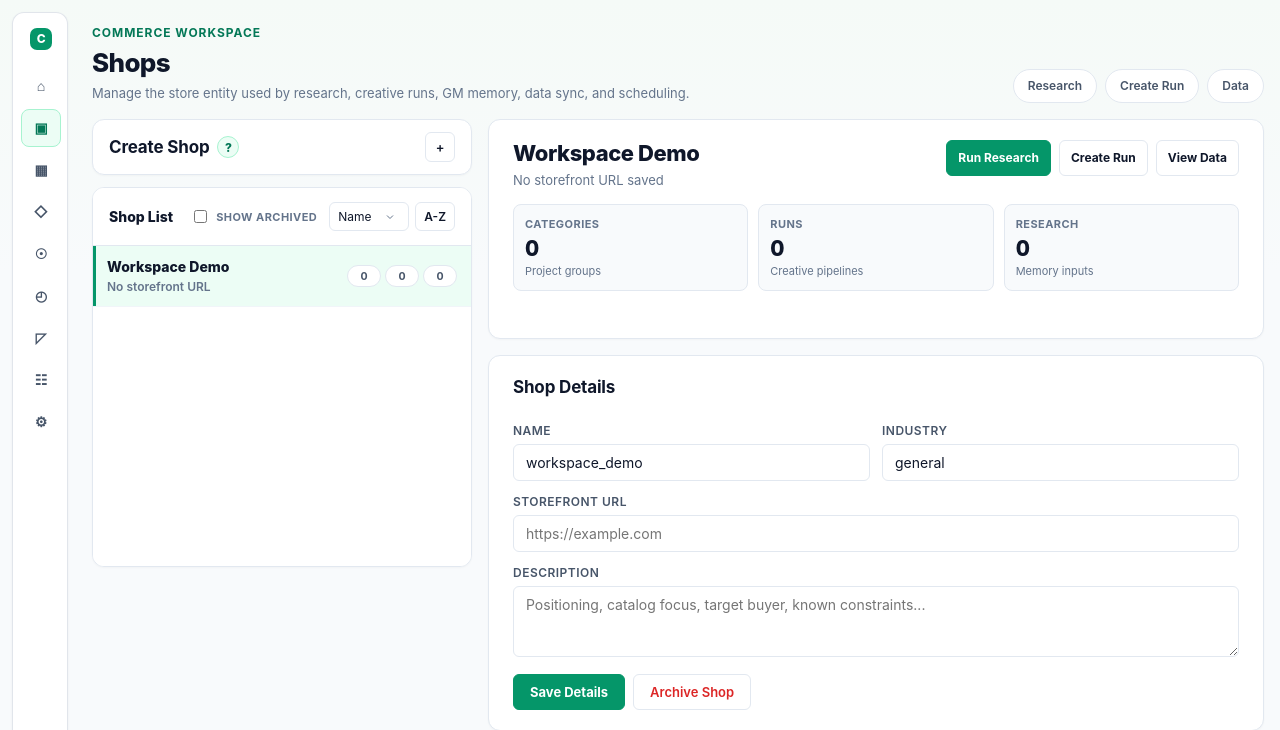
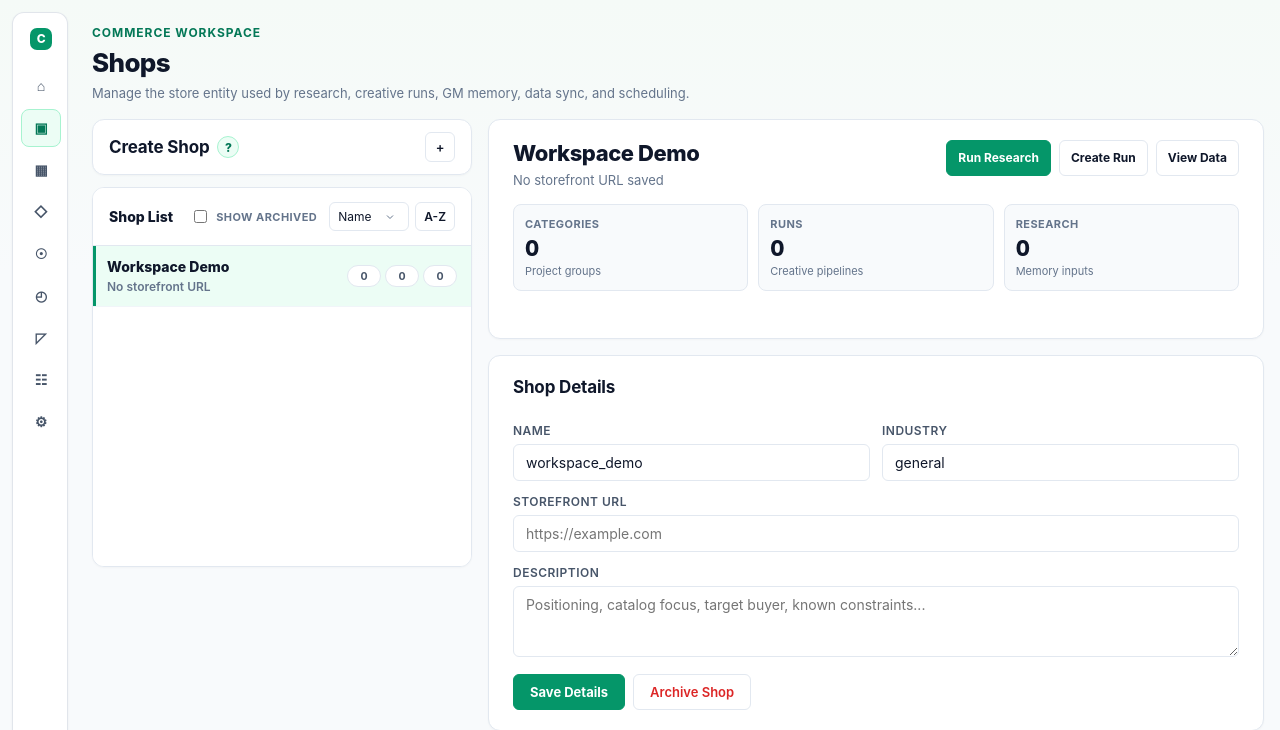
Before and after one commit to xysterical/crispy, a FastAPI app: page /dashboard/shops in a window 1280 px wide. Shown: the top 730 px of the page. Run offline with FastAPI, Linux system fonts and the light colour scheme; data comes from the database, SQL or seed files in the repository; data that the repository does not hold is empty; some libraries are stand-ins or nearby versions.

Commit message:
fix: remove redundant shop header shortcuts

```diff
--- a/app/templates/shops.html
+++ b/app/templates/shops.html
@@ -3,7 +3,7 @@
 {% block styles %}
   {{ super() }}
   .shops-shell { max-width: 1320px; }
-  .shops-header { display: flex; justify-content: space-between; align-items: flex-end; gap: 16px; margin-bottom: 16px; }
+  .shops-header { margin-bottom: 16px; }
   .shops-kicker { color: var(--accent-dark); font-size: 12px; font-weight: 750; text-transform: uppercase; letter-spacing: 0.08em; margin-bottom: 4px; }
   .shops-layout { display: grid; grid-template-columns: minmax(280px, 380px) minmax(0, 1fr); gap: 16px; align-items: start; }
   .shops-sidebar { display: grid; gap: 12px; position: sticky; top: 16px; }
@@ -72,7 +72,7 @@
     .shops-list { max-height: 380px; }
   }
   @media (max-width: 560px) {
-    .shops-header, .shop-profile-head, .shop-edit-actions { align-items: flex-start; flex-direction: column; }
+    .shop-profile-head, .shop-edit-actions { align-items: flex-start; flex-direction: column; }
     .metric-grid { grid-template-columns: 1fr; }
     .shop-profile-actions { justify-content: flex-start; }
   }
@@ -87,11 +87,6 @@
         <div class="shops-kicker">Commerce workspace</div>
         <h1>Shops</h1>
         <div class="subtitle">Manage the store entity used by research, creative runs, GM memory, data sync, and scheduling.</div>
-      </div>
-      <div class="action-row">
-        <a class="nav-link" href="/dashboard/research">Research</a>
-        <a class="nav-link" href="/dashboard">Create Run</a>
-        <a class="nav-link" href="/dashboard/data">Data</a>
       </div>
     </header>
 
```
